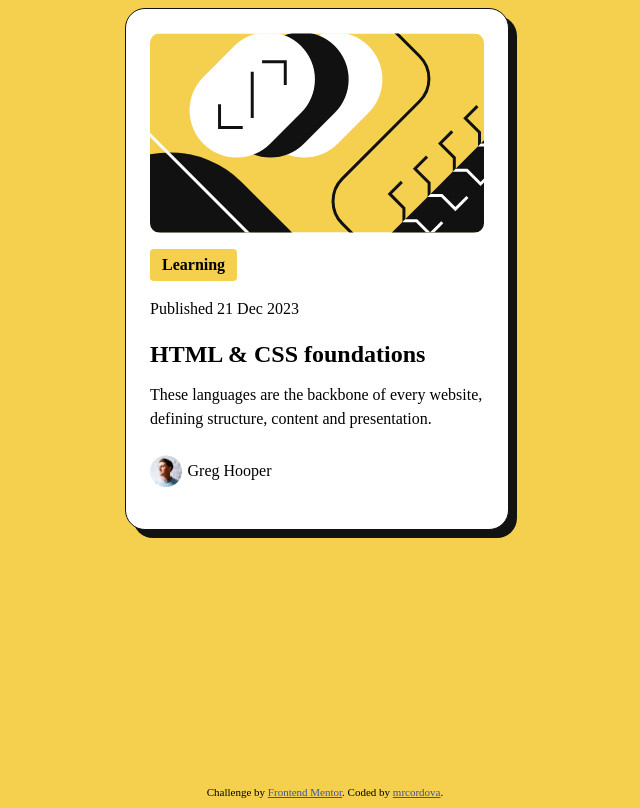
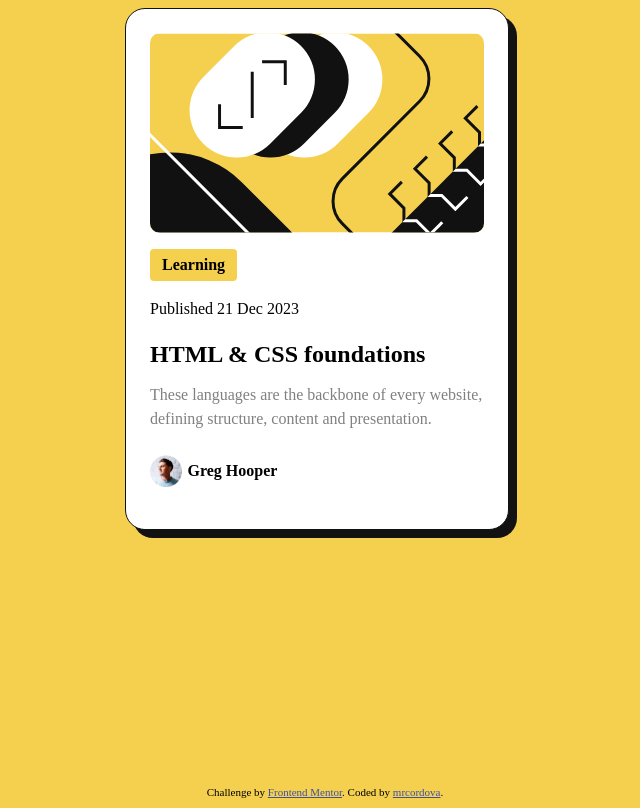
Before and after one commit to mrcordova/blog-preview-card, a plain HTML site: page index.html in a window 1280 px wide. Shown: the whole page, without its empty margins (323-963 px from the left). Drawn offline with Linux system fonts and the light colour scheme.

Commit message:
change font size and color in para

```diff
--- a/css/style.css
+++ b/css/style.css
@@ -36,12 +36,16 @@ body {
 
 .profile-container p {
     margin: 0;
+    font-weight: bold;
 }
 
 .section-para {
     padding-bottom: 24px;
 }
-
+.section-para p {
+    color: var(--grey);
+    font-size: 16px;
+}
 .section-p-title {
     background-color: var(--yellow);
     width: fit-content;
```
